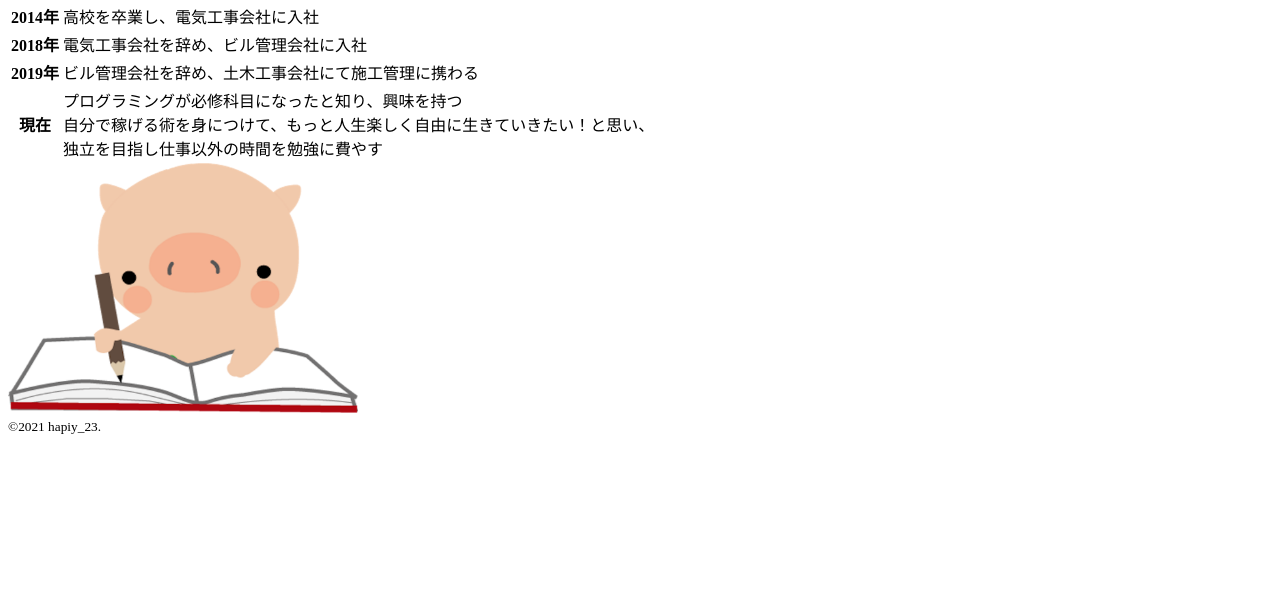
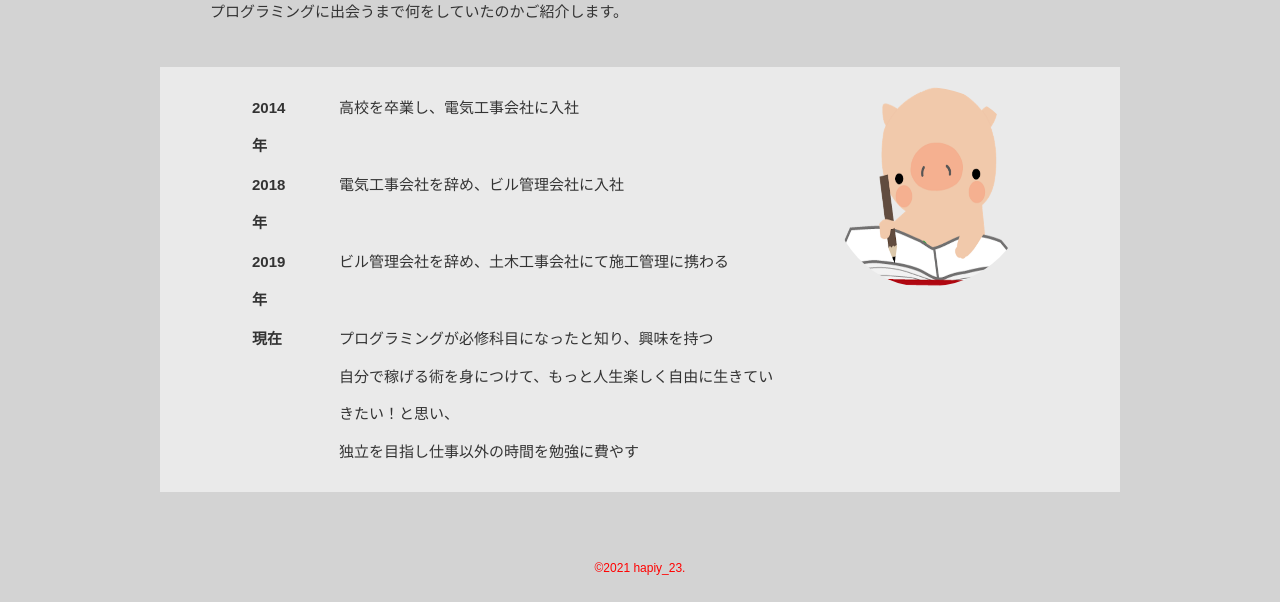
Before and after one commit to hapiy-23/hapiy-23.github.io, a plain HTML site: page page/career.html in a window 1280 px wide. Shown: the part 233-835 px from the top of the page. Before the commit the page ends 800 px from the top, so only its background shows below. Drawn offline with Linux system fonts and the light colour scheme; files that its build step writes are made by us from their sources.

Commit message:
Update career.html

```diff
--- a/page/career.html
+++ b/page/career.html
@@ -4,7 +4,7 @@
 <head>
     <meta charset="UTF-8">
     <title>Portfolio</title>
-    <link href="style.css" rel="stylesheet">
+    <link href="stylesheet.css" rel="stylesheet">
     <link href="favicon.ico" rel="shortcut icon">
 </head>
 <body id="top">
```
